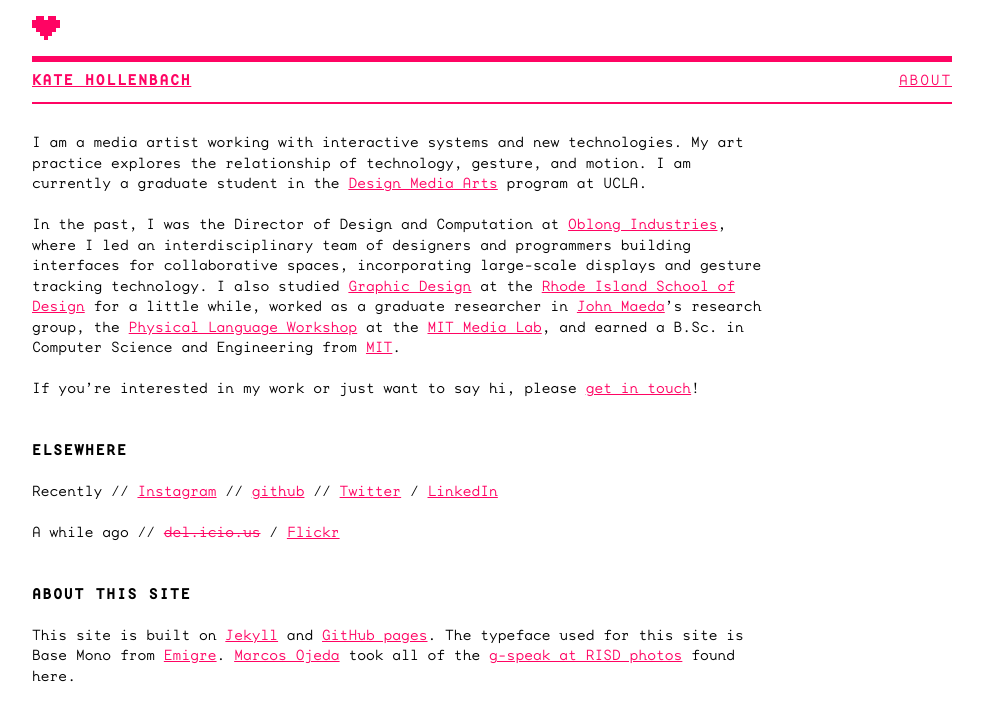
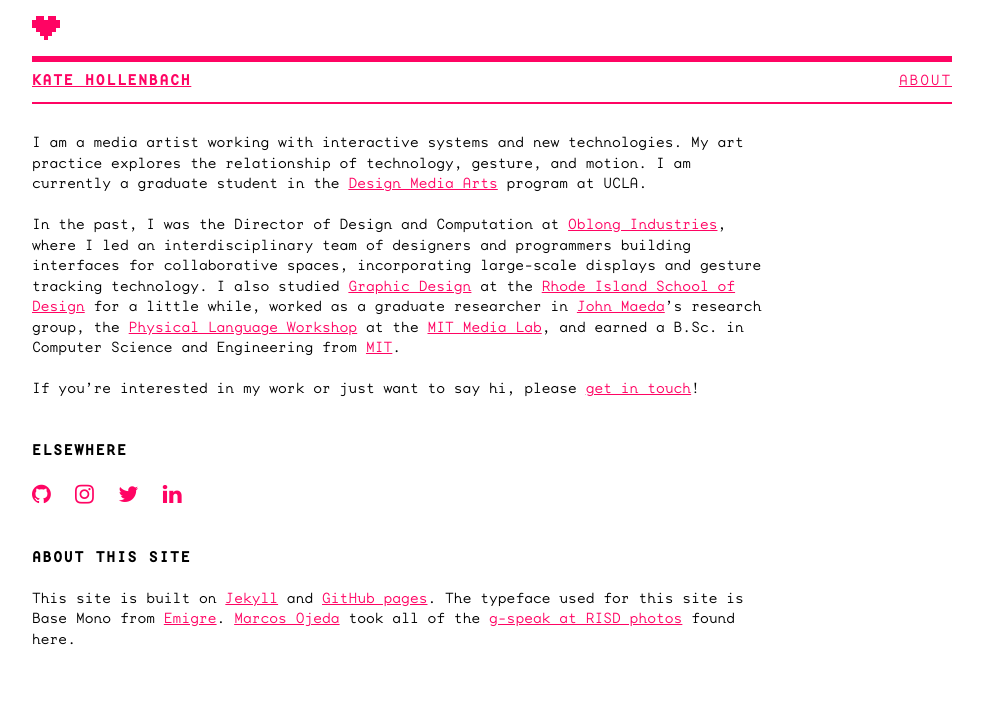
Before and after one commit to kjhollen/kjhollen.github.io, a Jekyll site: the page built from about.md, in a window 1280 px wide. Shown: the top 721 px of the page, without its empty margins (148-1131 px from the left). Built offline with Jekyll 4.4.1, drawn with Linux system fonts in a browser that asks for light colours; nearby versions of some CDN libraries.

Commit message:
add social icons to about page.
thanks to font-awesome.

```diff
--- a/_config.yml
+++ b/_config.yml
@@ -2,16 +2,19 @@
 title: kate hollenbach DOT COM
 email: kjhollen@alum.mit.edu
 description: > # this means to ignore newlines until "baseurl:"
-  Portfolio of Kate Hollenbach, a designer and programmer in Los Angeles.
+  Portfolio of Kate Hollenbach, a media artist and programmer in Los Angeles.
 baseurl: ""
 url: "http://www.katehollenbach.com"
 twitter_username: kjhollen
 github_username:  kjhollen
+instagram_username: kjhollen
+linkedin_username: kjhollen
 collections:
   work:
     output: true
 gems:
-   - jekyll-sitemap
+  - jekyll-sitemap
+  - jekyll-font-awesome
 
 # Build settings
 markdown: kramdown
--- a/_includes/head.html
+++ b/_includes/head.html
@@ -14,6 +14,7 @@
   <meta name="viewport" content="width=device-width, initial-scale=1">
   <link rel="stylesheet" media="(max-width: 600px)" href="{{ "/css/mobile.css" | prepend: site.baseurl }}" />
   <link rel="stylesheet" media="(min-width: 600px)" href="{{ "/css/screen.css" | prepend: site.baseurl }}" />
+  <link href="//maxcdn.bootstrapcdn.com/font-awesome/4.2.0/css/font-awesome.min.css" rel="stylesheet">
   <link rel="shortcut icon" href="{{ site.baseurl }}/favicon.gif" type="image/x-icon" />
   <link rel="canonical" href="{{ page.url | replace:'index.html','' | prepend: site.baseurl | prepend: site.url }}">
 
--- /dev/null
+++ b/_includes/social.html
@@ -0,0 +1,7 @@
+
+<div class="social">
+	<a href="http://www.github.com/kjhollen" target="main"><i class='fa fa-github'></i></a>
+	<a href="http://www.instagram.com/kjhollen" target="main"><i class='fa fa-instagram'></i></a>
+	<a href="http://www.twitter.com/kjhollen" target="main"><i class='fa fa-twitter'></i></a>
+	<a href="http://www.linkedin.com/in/kjhollen" target="main"><i class='fa fa-linkedin'></i></a>
+</div>
--- a/about.md
+++ b/about.md
@@ -22,9 +22,7 @@
 <a href="mailto:kjhollen@alum.mit.edu">get in touch</a>!
 
 <h2 class="about invisible-margin">Elsewhere</h2>
-<span>Recently</span> // <a href="http://www.instagram.com/kjhollen">Instagram</a> // <a href="http://www.github.com/kjhollen">github</a> // <a href="http://twitter.com/kjhollen">Twitter</a> / <a href="http://www.linkedin.com/in/kjhollen/">LinkedIn</a>
-
-<span>A while ago</span> // <a href="http://delicious.com/kjhollen" style="text-decoration: line-through;">del.icio.us</a> / <a href="http://flickr.com/kjhollen">Flickr</a>
+{% include social.html %}
 
 <h2 class="about invisible-margin">About This Site</h2>
 
--- a/css/mobile.css
+++ b/css/mobile.css
@@ -215,6 +215,15 @@
   color: white;
 }
 
+.social {
+  font-size: 1.5em;
+  display: inline-block;
+  vertical-align: top;
+}
+
+.social a {
+  margin-right: .5em;
+}
 
 /* grid structure ----------------------------------------------------------
  *
--- a/css/screen.css
+++ b/css/screen.css
@@ -38,6 +38,9 @@
   border: none;
 }
 
+a, a div, a i, a img, a span {
+  cursor: pointer
+}
 
 /* general page structure -------------------------------------------------- */
 
@@ -173,6 +176,8 @@
 .intro {
   margin-left: 10px;
   margin-bottom: 1em;
+  display: inline-block;
+  max-width: 734px;
 }
 
 #works {
@@ -235,6 +240,17 @@
 
 .featured img {
   width: 100%;
+}
+
+.social {
+  margin-left: 10px;
+  font-size: 1.5em;
+  display: inline-block;
+  vertical-align: top;
+}
+
+.social a {
+  margin-right: .5em;
 }
 
 /* grid structure ----------------------------------------------------------
--- a/index.html
+++ b/index.html
@@ -6,6 +6,7 @@
 <div class="intro">
 I am a programmer and media artist based in Los Angeles, California. I work with interactive systems and new technologies relating body, gesture, and physical space.
 </div>
+
 
 <div id="works">
 {% for item in site.work limit:13 %}<div class="work {% if item.featured == true %}featured{% endif %}">
```
Also changed, not shown: 1 other file.
